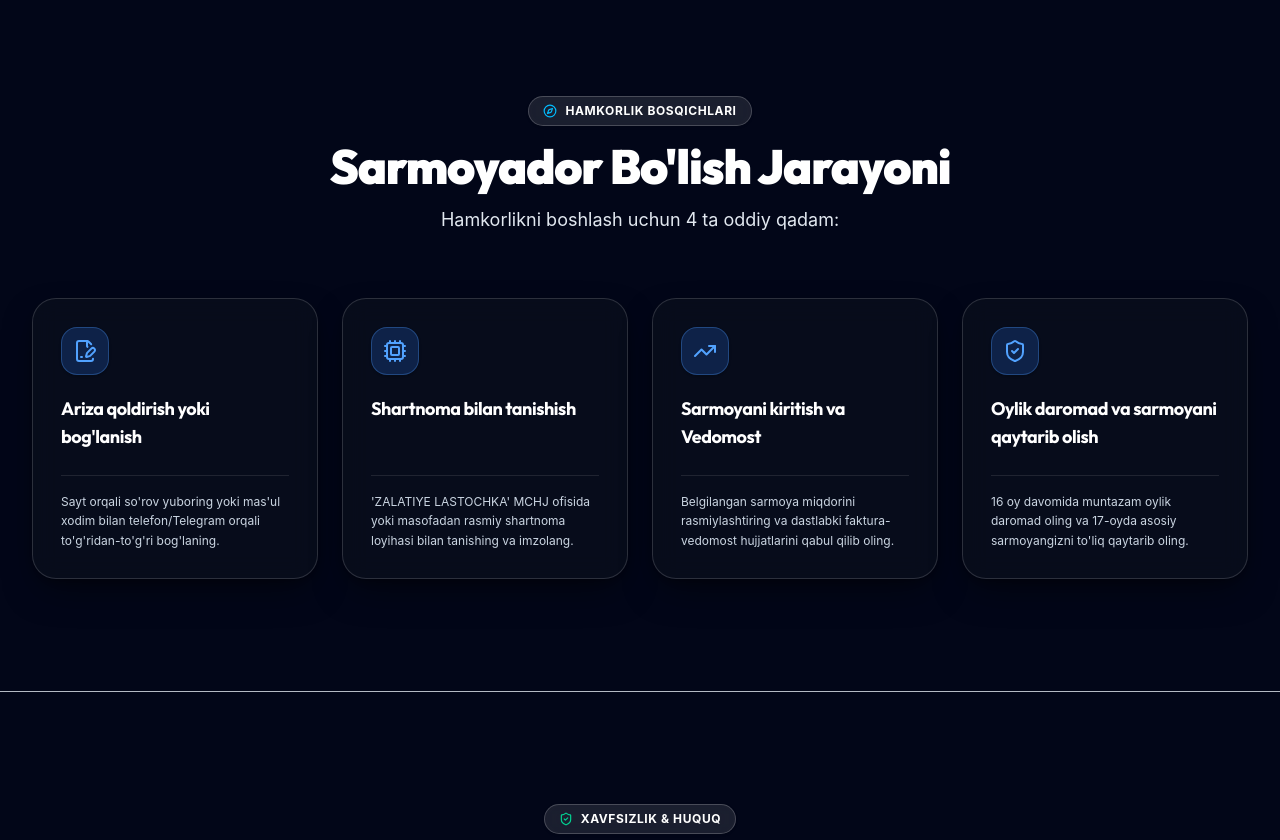
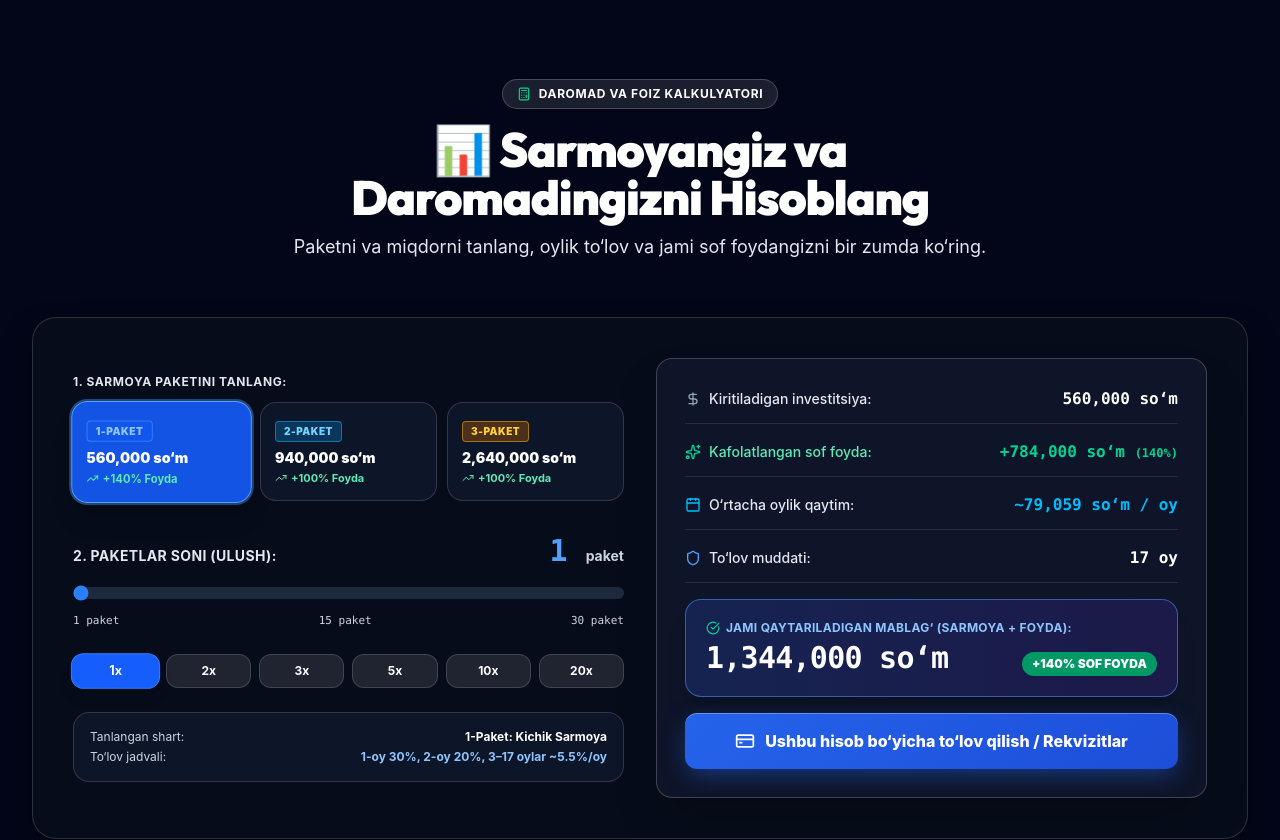
Before and after one commit to humoyun1773/zalatoye-lastochka, a React (Vite) app: page / in a window 1280 px wide. Shown: the part 4540-5380 px from the top of the page. Built offline with nearby package versions, Linux system fonts and the light colour scheme.

Commit message:
Add interactive profit calculator right below packages with 3 package options and payment integration

```diff
--- a/src/App.tsx
+++ b/src/App.tsx
@@ -6,6 +6,7 @@ import { Hero } from './components/Hero';
 import { TrustBar } from './components/TrustBar';
 import { ProjectOverview } from './components/ProjectOverview';
 import { FinancialTerms } from './components/FinancialTerms';
+import { ProfitCalculator } from './components/ProfitCalculator';
 import { Roadmap } from './components/Roadmap';
 import { LegalGuarantees } from './components/LegalGuarantees';
 import { WhySpiderTaxi } from './components/WhySpiderTaxi';
@@ -121,6 +122,12 @@ export function App() {
           onOpenPayment={handleOpenPayment}
         />
 
+        {/* 5.1 Interaktiv Daromad va Foiz Kalkulyatori */}
+        <ProfitCalculator
+          t={t}
+          onOpenPayment={handleOpenPayment}
+        />
+
         {/* 6. Qanday ishlaydi (4 bosqichli jarayon) */}
         <Roadmap t={t} />
 
--- a/src/components/ProfitCalculator.tsx
+++ b/src/components/ProfitCalculator.tsx
@@ -1,28 +1,73 @@
-import React from 'react';
-import { Calculator, Sparkles, ArrowRight, DollarSign, Calendar, Shield, Percent, CheckCircle } from 'lucide-react';
+import React, { useState } from 'react';
+import { Calculator, Sparkles, DollarSign, Calendar, Shield, CheckCircle, CreditCard, TrendingUp } from 'lucide-react';
 import confetti from 'canvas-confetti';
 import type { TranslationsType } from '../data/translations';
 
 interface ProfitCalculatorProps {
-  t: TranslationsType;
-  selectedShares: number;
-  setSelectedShares: (n: number) => void;
-  onApplyWithShares: (shares: number) => void;
+  t?: TranslationsType;
+  onOpenPayment?: (packageName?: string, packageAmount?: string) => void;
 }
 
+interface PackageConfig {
+  id: number;
+  name: string;
+  badge: string;
+  badgeColor: string;
+  pricePerUnit: number;
+  profitPercent: number;
+  durationMonths: number;
+  durationLabel: string;
+  monthlyDesc: string;
+}
+
+const PACKAGES_CONFIG: PackageConfig[] = [
+  {
+    id: 1,
+    name: '1-Paket: Kichik Sarmoya',
+    badge: '1-Paket',
+    badgeColor: 'bg-blue-600/30 text-blue-300 border-blue-400/50',
+    pricePerUnit: 560000,
+    profitPercent: 140,
+    durationMonths: 17,
+    durationLabel: '17 oy',
+    monthlyDesc: '1-oy 30%, 2-oy 20%, 3–17 oylar ~5.5%/oy',
+  },
+  {
+    id: 2,
+    name: '2-Paket: Optimal Daromad',
+    badge: '2-Paket',
+    badgeColor: 'bg-sky-600/30 text-sky-300 border-sky-400/50',
+    pricePerUnit: 940000,
+    profitPercent: 100,
+    durationMonths: 14,
+    durationLabel: '14 oy',
+    monthlyDesc: '1-oy 25%, 2-oy 15%, 3–14 oylar ~10.6%/oy',
+  },
+  {
+    id: 3,
+    name: '3-Paket: Barqaror Sarmoya',
+    badge: '3-Paket',
+    badgeColor: 'bg-amber-600/30 text-amber-300 border-amber-400/50',
+    pricePerUnit: 2640000,
+    profitPercent: 100,
+    durationMonths: 17,
+    durationLabel: '16 oy + 17-oy (Sarmoya)',
+    monthlyDesc: '1–3 oylar 50k, 4–6 oylar 70k, 7–16 oylar 228k, 17-oy sarmoya',
+  },
+];
+
 export const ProfitCalculator: React.FC<ProfitCalculatorProps> = ({
-  t,
-  selectedShares,
-  setSelectedShares,
-  onApplyWithShares,
+  onOpenPayment,
 }) => {
-  const BASE_PRICE = 2640000;
-  const TOTAL_INVESTMENT = selectedShares * BASE_PRICE;
-  const MONTHLY_PROFIT = TOTAL_INVESTMENT / 16;
-  const TOTAL_16_PROFIT = TOTAL_INVESTMENT;
-  const REFUND_17 = TOTAL_INVESTMENT;
-  const GRAND_TOTAL = TOTAL_16_PROFIT + REFUND_17;
-  const SHARE_PERCENTAGE = (selectedShares * 0.1).toFixed(2);
+  const [selectedPkgId, setSelectedPkgId] = useState<number>(1);
+  const [units, setUnits] = useState<number>(1);
+
+  const currentPkg = PACKAGES_CONFIG.find((p) => p.id === selectedPkgId) || PACKAGES_CONFIG[0];
+
+  const totalInvestment = units * currentPkg.pricePerUnit;
+  const netProfit = (totalInvestment * currentPkg.profitPercent) / 100;
+  const grandTotal = totalInvestment + netProfit;
+  const avgMonthlyReturn = grandTotal / currentPkg.durationMonths;
 
   const formatUZS = (val: number) => {
     return new Intl.NumberFormat('uz-UZ').format(Math.round(val)) + " so‘m";
@@ -31,7 +76,7 @@ export const ProfitCalculator: React.FC<ProfitCalculatorProps> = ({
   const triggerConfetti = () => {
     try {
       confetti({
-        particleCount: 70,
+        particleCount: 50,
         spread: 60,
         origin: { y: 0.7 },
         colors: ['#FFD21F', '#22C55E', '#38BDF8', '#FFFFFF'],
@@ -39,180 +84,205 @@ export const ProfitCalculator: React.FC<ProfitCalculatorProps> = ({
     } catch {}
   };
 
-  const presetShares = [1, 2, 5, 10, 20, 50];
+  const presetUnits = [1, 2, 3, 5, 10, 20];
 
   return (
-    <section id="calculator" className="py-20 md:py-28 relative bg-transparent overflow-hidden">
+    <section id="calculator" className="py-16 md:py-24 relative bg-transparent overflow-hidden">
       <div className="max-w-[1440px] mx-auto px-4 sm:px-6 lg:px-8">
         {/* Section Header */}
-        <div className="text-center max-w-3xl mx-auto mb-14 sm:mb-16">
+        <div className="text-center max-w-3xl mx-auto mb-10 sm:mb-14">
           <div className="inline-flex items-center gap-2 px-3.5 py-1.5 rounded-full bg-white/10 border border-white/20 text-white text-xs font-bold uppercase tracking-wider mb-4 shadow-sm backdrop-blur-md">
             <Calculator className="w-3.5 h-3.5 text-emerald-400" />
-            <span>{t.calculator.tag}</span>
+            <span>DAROMAD VA FOIZ KALKULYATORI</span>
           </div>
-          <h2 className="text-2xl sm:text-4xl md:text-5xl font-black text-white tracking-tight mb-4">
-            📊 {t.calculator.title}
+          <h2 className="text-2xl sm:text-4xl md:text-5xl font-black text-white tracking-tight mb-3">
+            📊 Sarmoyangiz va Daromadingizni Hisoblang
           </h2>
           <p className="text-sm sm:text-base md:text-lg text-slate-200">
-            {t.calculator.subtitle}
+            Paketni va miqdorni tanlang, oylik to‘lov va jami sof foydangizni bir zumda ko‘ring.
           </p>
         </div>
 
         <div className="w-full">
-          <div className="luxury-card p-6 sm:p-10 rounded-3xl border border-white/15 grid grid-cols-1 lg:grid-cols-12 gap-8 items-center relative overflow-hidden shadow-2xl">
+          <div className="luxury-card p-6 sm:p-10 rounded-3xl border border-white/20 grid grid-cols-1 lg:grid-cols-12 gap-8 items-center relative overflow-hidden shadow-2xl">
             {/* Left Controls */}
-            <div className="lg:col-span-6 space-y-7">
-              {/* Shares Slider */}
+            <div className="lg:col-span-6 space-y-6">
+              {/* Package selector tabs */}
               <div>
+                <label className="block text-xs font-bold text-slate-200 uppercase tracking-wider mb-3">
+                  1. Sarmoya Paketini Tanlang:
+                </label>
+                <div className="grid grid-cols-1 sm:grid-cols-3 gap-2.5">
+                  {PACKAGES_CONFIG.map((pkg) => {
+                    const isSelected = selectedPkgId === pkg.id;
+                    return (
+                      <button
+                        key={pkg.id}
+                        type="button"
+                        onClick={() => {
+                          setSelectedPkgId(pkg.id);
+                          triggerConfetti();
+                        }}
+                        className={`p-3.5 rounded-2xl border text-left transition-all duration-200 cursor-pointer relative ${
+                          isSelected
+                            ? 'bg-blue-600/90 border-blue-400 text-white shadow-xl scale-[1.02] ring-2 ring-blue-400/40'
+                            : 'bg-slate-900/90 border-white/15 text-slate-200 hover:border-white/30 hover:bg-slate-800'
+                        }`}
+                      >
+                        <span className={`px-2 py-0.5 rounded text-[10px] font-black uppercase tracking-wider inline-block mb-1.5 border ${pkg.badgeColor}`}>
+                          {pkg.badge}
+                        </span>
+                        <div className="text-xs sm:text-sm font-black text-white block">
+                          {formatUZS(pkg.pricePerUnit)}
+                        </div>
+                        <div className="text-[11px] font-bold text-emerald-300 mt-0.5 flex items-center gap-1">
+                          <TrendingUp className="w-3 h-3" />
+                          <span>+{pkg.profitPercent}% Foyda</span>
+                        </div>
+                      </button>
+                    );
+                  })}
+                </div>
+              </div>
+
+              {/* Units Slider */}
+              <div className="pt-2">
                 <div className="flex justify-between items-baseline mb-3">
                   <label className="text-xs sm:text-sm font-bold text-slate-200 uppercase tracking-wide">
-                    {t.calculator.sharesLabel}
+                    2. Paketlar soni (Ulush):
                   </label>
                   <span className="text-2xl sm:text-3xl font-black text-blue-400 font-mono">
-                    {selectedShares} <span className="text-sm font-sans font-bold text-slate-300">{t.calculator.shareUnit}</span>
+                    {units} <span className="text-sm font-sans font-bold text-slate-300">paket</span>
                   </span>
                 </div>
 
                 <input
                   type="range"
                   min="1"
-                  max="50"
+                  max="30"
                   step="1"
-                  value={selectedShares}
-                  onChange={(e) => setSelectedShares(parseInt(e.target.value, 10))}
+                  value={units}
+                  onChange={(e) => setUnits(parseInt(e.target.value, 10))}
                   className="w-full h-3 bg-slate-800 rounded-lg appearance-none cursor-pointer accent-blue-500 transition-all focus:outline-none"
                 />
 
                 <div className="flex justify-between text-[11px] text-slate-300 mt-2 font-mono">
-                  <span>1 {t.calculator.shareUnit} (0.1%)</span>
-                  <span>25 {t.calculator.shareUnit} (2.5%)</span>
-                  <span>50 {t.calculator.shareUnit} (5.0%)</span>
+                  <span>1 paket</span>
+                  <span>15 paket</span>
+                  <span>30 paket</span>
                 </div>
               </div>
 
               {/* Preset Quick Selectors */}
               <div>
-                <div className="grid grid-cols-3 sm:grid-cols-6 gap-2">
-                  {presetShares.map((num) => (
+                <div className="grid grid-cols-6 gap-2">
+                  {presetUnits.map((num) => (
                     <button
                       key={num}
+                      type="button"
                       onClick={() => {
-                        setSelectedShares(num);
+                        setUnits(num);
                         triggerConfetti();
                       }}
-                      className={`py-2.5 px-1 text-center rounded-xl text-xs font-bold border transition-all duration-200 cursor-pointer ${
-                        selectedShares === num
+                      className={`py-2 px-1 text-center rounded-xl text-xs font-bold border transition-all duration-200 cursor-pointer ${
+                        units === num
                           ? 'bg-blue-600 text-white border-blue-500 shadow-lg font-black scale-105'
                           : 'bg-white/10 text-white border-white/15 hover:border-blue-400 hover:bg-white/20'
                       }`}
                     >
-                      {num} {t.calculator.shareUnit}
+                      {num}x
                     </button>
                   ))}
                 </div>
               </div>
 
-              {/* Percentage Badge */}
-              <div className="p-4 rounded-2xl bg-slate-900/90 border border-white/15 flex items-center justify-between">
-                <div className="flex items-center gap-3">
-                  <div className="w-10 h-10 rounded-xl bg-blue-500/20 border border-blue-400/30 flex items-center justify-center text-blue-400 font-bold shrink-0">
-                    <Percent className="w-5 h-5" />
+              {/* Package conditions summary note */}
+              <div className="p-4 rounded-2xl bg-slate-900/90 border border-white/15 space-y-1 text-xs">
+                <div className="flex justify-between text-slate-300">
+                  <span>Tanlangan shart:</span>
+                  <span className="font-bold text-white">{currentPkg.name}</span>
                 </div>
-                  <div>
-                    <span className="text-xs sm:text-sm text-white font-bold block">
-                      {t.calculator.percentageLabel}
-                    </span>
-                    <span className="text-[11px] text-slate-300 font-medium">
-                      0.1% × {selectedShares} = {SHARE_PERCENTAGE}%
-                    </span>
-                  </div>
-                </div>
-                <span className="text-xl sm:text-2xl font-black text-blue-400 font-mono shrink-0">
-                  {SHARE_PERCENTAGE}%
-                </span>
-              </div>
-
-              {/* Monthly schedule note */}
-              <div className="grid grid-cols-2 gap-3">
-                <div className="p-3.5 rounded-xl bg-slate-900/90 border border-white/15">
-                  <span className="block text-[10px] sm:text-[11px] text-slate-300 uppercase font-bold">1 - 16</span>
-                  <span className="text-xs sm:text-sm font-black text-blue-400">{t.calculator.monthlyIncome}</span>
-                </div>
-                <div className="p-3.5 rounded-xl bg-slate-900/90 border border-white/15">
-                  <span className="block text-[10px] sm:text-[11px] text-slate-300 uppercase font-bold">17</span>
-                  <span className="text-xs sm:text-sm font-black text-emerald-400">{t.calculator.refundMonth}</span>
+                <div className="flex justify-between text-slate-300">
+                  <span>To‘lov jadvali:</span>
+                  <span className="font-bold text-blue-300">{currentPkg.monthlyDesc}</span>
                 </div>
               </div>
             </div>
 
             {/* Right Financial Breakdown Box */}
-            <div className="lg:col-span-6 bg-slate-900/90 rounded-2xl border border-white/15 p-5 sm:p-7 space-y-4 shadow-xl">
-              <div className="flex justify-between items-center pb-3.5 border-b border-white/10">
+            <div className="lg:col-span-6 bg-slate-900/95 rounded-2xl border border-white/20 p-5 sm:p-7 space-y-4 shadow-2xl">
+              <div className="flex justify-between items-center pb-3 border-b border-white/10">
                 <div className="flex items-center gap-2 text-slate-200 text-xs sm:text-sm font-medium">
                   <DollarSign className="w-4 h-4 text-slate-400 shrink-0" />
-                  <span>{t.calculator.initialInvest}</span>
+                  <span>Kiritiladigan investitsiya:</span>
                 </div>
                 <span className="text-sm sm:text-base font-bold text-white font-mono">
-                  {formatUZS(TOTAL_INVESTMENT)}
+                  {formatUZS(totalInvestment)}
                 </span>
               </div>
 
-              <div className="flex justify-between items-center pb-3.5 border-b border-white/10">
-                <div className="flex items-center gap-2 text-slate-200 text-xs sm:text-sm font-medium">
-                  <Calendar className="w-4 h-4 text-sky-400 shrink-0" />
-                  <span>{t.calculator.monthlyIncome}</span>
+              <div className="flex justify-between items-center pb-3 border-b border-white/10">
+                <div className="flex items-center gap-2 text-emerald-300 text-xs sm:text-sm font-medium">
+                  <Sparkles className="w-4 h-4 text-emerald-400 shrink-0" />
+                  <span>Kafolatlangan sof foyda:</span>
                 </div>
-                <span className="text-sm sm:text-base font-black text-sky-400 font-mono">
-                  ~{formatUZS(MONTHLY_PROFIT)}
+                <span className="text-sm sm:text-base font-black text-emerald-400 font-mono">
+                  +{formatUZS(netProfit)} <span className="text-xs">({currentPkg.profitPercent}%)</span>
                 </span>
               </div>
 
-              <div className="flex justify-between items-center pb-3.5 border-b border-white/10">
-                <div className="flex items-center gap-2 text-blue-300 text-xs sm:text-sm font-medium">
-                  <Sparkles className="w-4 h-4 text-blue-400 shrink-0" />
-                  <span>{t.calculator.totalProfit}</span>
+              <div className="flex justify-between items-center pb-3 border-b border-white/10">
+                <div className="flex items-center gap-2 text-slate-200 text-xs sm:text-sm font-medium">
+                  <Calendar className="w-4 h-4 text-sky-400 shrink-0" />
+                  <span>O‘rtacha oylik qaytim:</span>
                 </div>
-                <span className="text-sm sm:text-base font-black text-blue-400 font-mono">
-                  +{formatUZS(TOTAL_16_PROFIT)}
+                <span className="text-sm sm:text-base font-black text-sky-400 font-mono">
+                  ~{formatUZS(avgMonthlyReturn)} / oy
                 </span>
               </div>
 
-              <div className="flex justify-between items-center pb-3.5 border-b border-white/10">
-                <div className="flex items-center gap-2 text-emerald-300 text-xs sm:text-sm font-medium">
-                  <Shield className="w-4 h-4 text-emerald-400 shrink-0" />
-                  <span>{t.calculator.refundMonth}</span>
+              <div className="flex justify-between items-center pb-3 border-b border-white/10">
+                <div className="flex items-center gap-2 text-slate-200 text-xs sm:text-sm font-medium">
+                  <Shield className="w-4 h-4 text-blue-400 shrink-0" />
+                  <span>To‘lov muddati:</span>
                 </div>
-                <span className="text-sm sm:text-base font-black text-emerald-400 font-mono">
-                  +{formatUZS(REFUND_17)}
+                <span className="text-sm sm:text-base font-bold text-white font-mono">
+                  {currentPkg.durationLabel}
                 </span>
               </div>
 
               {/* Grand Total Box */}
-              <div className="p-4 sm:p-5 rounded-2xl bg-gradient-to-r from-blue-950/80 to-indigo-950/80 border border-blue-400/40 mt-4 shadow-xl">
+              <div className="p-4 sm:p-5 rounded-2xl bg-gradient-to-r from-blue-950/90 to-indigo-950/90 border border-blue-400/50 mt-4 shadow-xl">
                 <span className="block text-[10px] sm:text-xs font-bold text-blue-300 uppercase tracking-wide mb-1 flex items-center gap-1.5">
                   <CheckCircle className="w-3.5 h-3.5 text-emerald-400" />
-                  {t.calculator.grandTotal}
+                  JAMI QAYTARILADIGAN MABLAG‘ (Sarmoya + Foyda):
                 </span>
                 <div className="flex items-baseline justify-between gap-2 flex-wrap">
                   <span className="text-xl sm:text-3xl font-black text-white font-mono tracking-tight">
-                    {formatUZS(GRAND_TOTAL)}
+                    {formatUZS(grandTotal)}
                   </span>
                   <span className="px-2.5 py-1 rounded-full bg-emerald-600 text-white text-[11px] sm:text-xs font-black shadow-sm">
-                    200% (Total)
+                    +{currentPkg.profitPercent}% SOF FOYDA
                   </span>
                 </div>
               </div>
 
+              {onOpenPayment && (
                 <button
+                  type="button"
                   onClick={() => {
                     triggerConfetti();
-                  onApplyWithShares(selectedShares);
+                    onOpenPayment(
+                      `${currentPkg.name} (${units} ta paket)`,
+                      formatUZS(totalInvestment)
+                    );
                   }}
-                className="w-full blue-btn py-4 rounded-xl text-sm sm:text-base font-bold flex items-center justify-center gap-2 cursor-pointer shadow-xl text-white"
+                  className="w-full blue-btn py-4 rounded-xl text-sm sm:text-base font-bold flex items-center justify-center gap-2.5 cursor-pointer shadow-xl text-white hover:scale-[1.01] transition-all"
                 >
-                <span>{t.calculator.ctaCalculate}</span>
-                <ArrowRight className="w-5 h-5" />
+                  <CreditCard className="w-5 h-5 text-white" />
+                  <span>Ushbu hisob bo‘yicha to‘lov qilish / Rekvizitlar</span>
                 </button>
+              )}
             </div>
           </div>
         </div>
```
Lines whose indentation alone changed are shown as unchanged.
